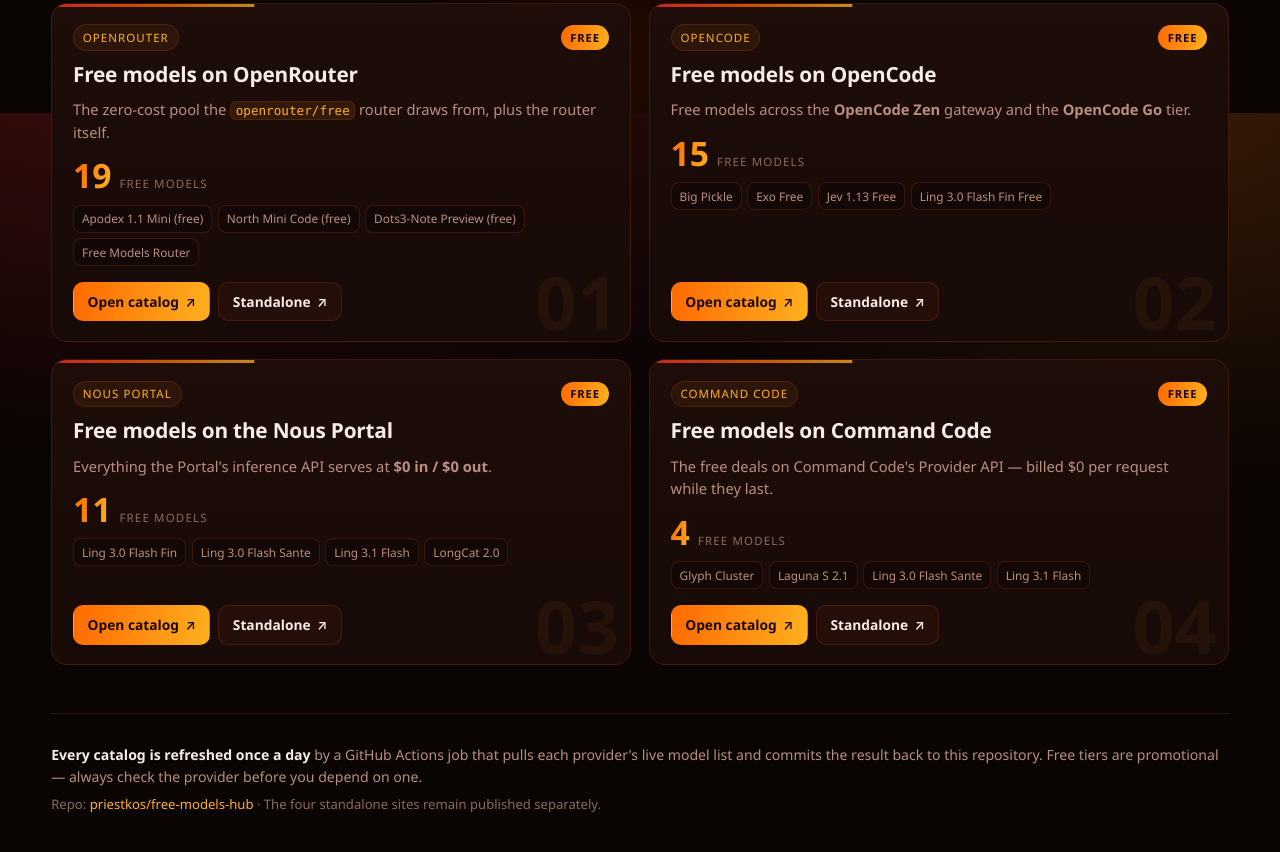
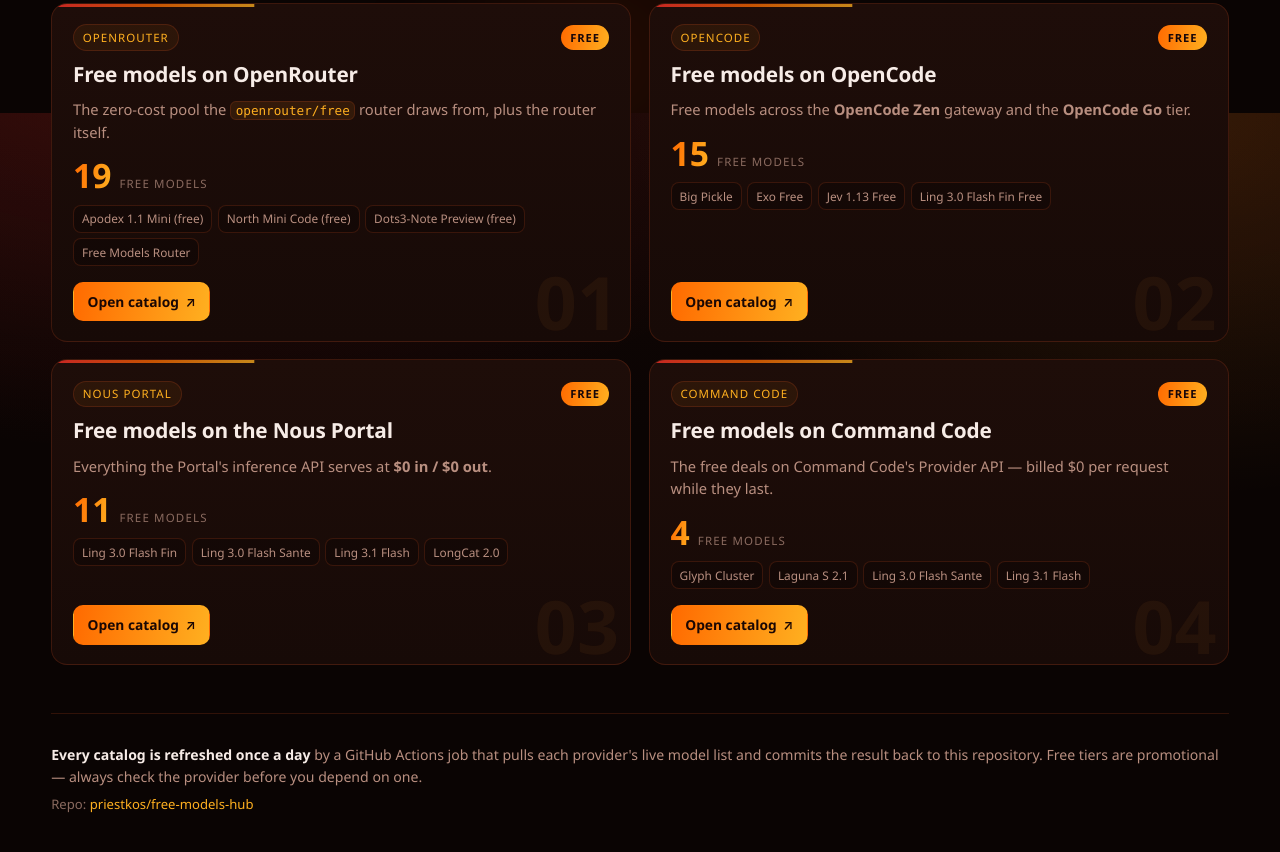
Before and after one commit to priestkos/free-models-hub, a plain HTML site: page index.html in a window 1280 px wide. Shown: the part 687-1539 px from the top of the page. Drawn offline with Linux system fonts and the light colour scheme.

Commit message:
Remove links to standalone sites from hub page

```diff
--- a/index.html
+++ b/index.html
@@ -54,7 +54,6 @@
       <div class="meta" data-preview></div>
       <div class="card__actions">
         <a href="openrouter/">Open catalog <span class="arw">↗</span></a>
-        <a class="ghost" href="https://priestkos.github.io/openrouter-free-models/" target="_blank" rel="noopener">Standalone <span class="arw">↗</span></a>
       </div>
     </article>
 
@@ -70,7 +69,6 @@
       <div class="meta" data-preview></div>
       <div class="card__actions">
         <a href="opencode/">Open catalog <span class="arw">↗</span></a>
-        <a class="ghost" href="https://priestkos.github.io/opencode-free-models/" target="_blank" rel="noopener">Standalone <span class="arw">↗</span></a>
       </div>
     </article>
 
@@ -86,7 +84,6 @@
       <div class="meta" data-preview></div>
       <div class="card__actions">
         <a href="nous-portal/">Open catalog <span class="arw">↗</span></a>
-        <a class="ghost" href="https://priestkos.github.io/nous-portal-free-models/" target="_blank" rel="noopener">Standalone <span class="arw">↗</span></a>
       </div>
     </article>
 
@@ -102,7 +99,6 @@
       <div class="meta" data-preview></div>
       <div class="card__actions">
         <a href="commandcode/">Open catalog <span class="arw">↗</span></a>
-        <a class="ghost" href="https://priestkos.github.io/commandcode-free-models/" target="_blank" rel="noopener">Standalone <span class="arw">↗</span></a>
       </div>
     </article>
   </section>
@@ -115,7 +111,7 @@
     </p>
     <p class="muted">
       Repo: <a href="https://github.com/priestkos/free-models-hub" target="_blank" rel="noopener">priestkos/free-models-hub</a>
-      · The four standalone sites remain published separately.
+
     </p>
   </footer>
 </main>
```
